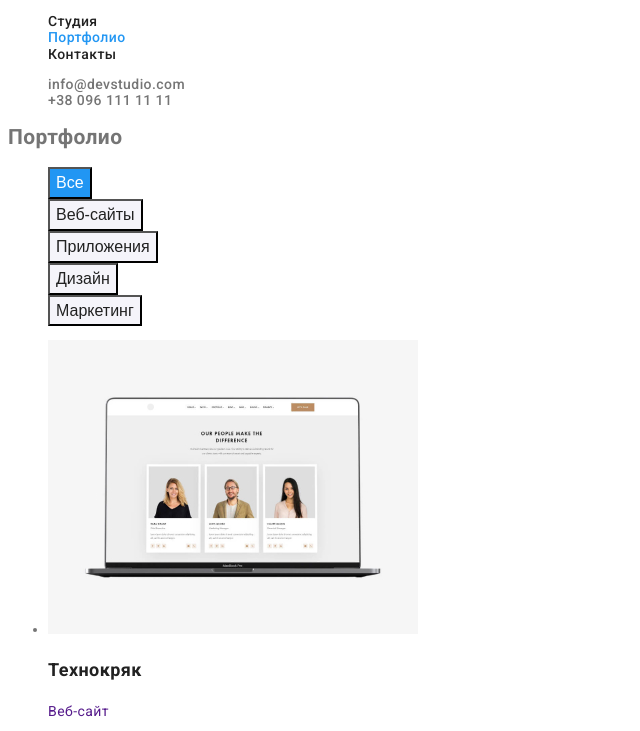
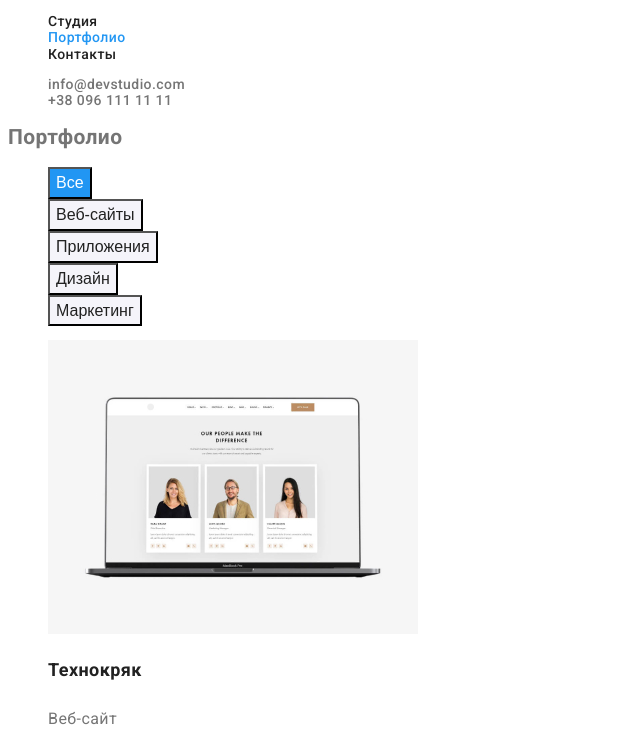
Before and after one commit to Evgeniya2206/goit-markup-hw-02, a plain HTML site: page portfolio.html in a window 1280 px wide. Shown: the part 40-771 px from the top of the page, without its empty margins (0-640 px from the left). Drawn offline with Linux system fonts and the light colour scheme.

Commit message:
стилизация не по макету description + убрана маркировка у списка с классом lists (список карточек портфолио)

```diff
--- a/css/style.css
+++ b/css/style.css
@@ -22,7 +22,8 @@ body {
   letter-spacing: 0.03em;
 }
 
-.list {
+.list,
+.lists {
   list-style: none;
 }
 .link {
@@ -171,7 +172,7 @@ body {
   line-height: 2;
 }
 
-.list .description {
+.link .description {
   color: var(--primary-text-color);
   font-weight: 400;
   font-size: 16px;
```
